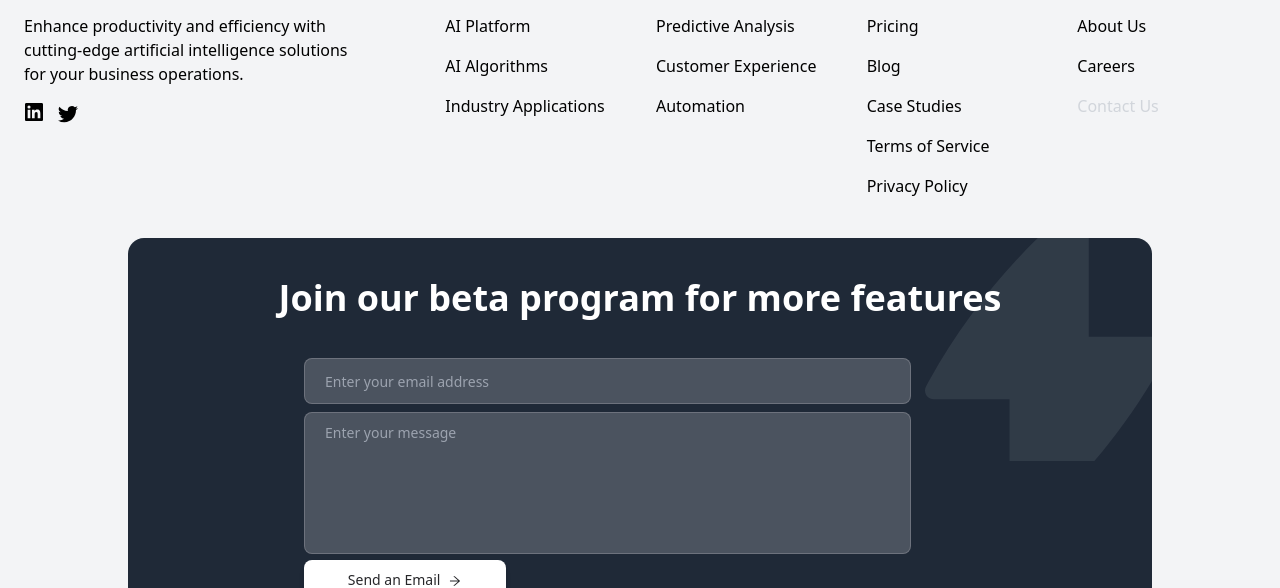
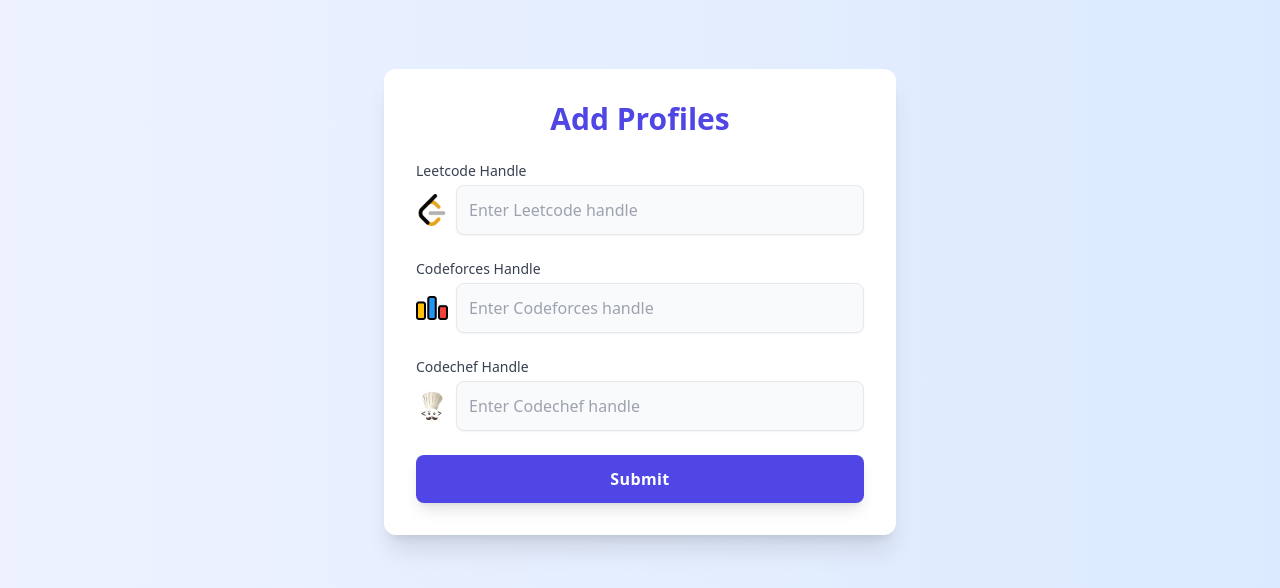
Before and after one commit to codebyravi7/Algosphere_frontend, a React (Vite) app: page /add-profiles in a window 1280 px wide. Shown: the part 130-718 px from the top of the page. Built offline with nearby package versions, Linux system fonts and the light colour scheme; no server answers; sample sign-in values are in the browser's storage; what cloudinary-core would draw is missing.

Commit message:
"good changes"

```diff
--- a/src/codingProfiles/Coding/AllProfile.jsx
+++ b/src/codingProfiles/Coding/AllProfile.jsx
@@ -2,9 +2,9 @@ import React from "react";
 import CodechefProfile from "../codechef/Profile";
 import LeetcodeProfile from "../leetcode/Profile";
 import CodeforcesProfile from "../codeforces/Profile";
-function AllProfile({username1,username2,username3}) {
+function AllProfile({ username1, username2, username3 }) {
   return (
-    <div className="p-10 bg-gray-100 min-h-screen">
+    <div className="p-10 bg-gray-50 text-black dark:bg-gray-700 dark:text-white min-h-screen">
       <CodechefProfile username={username1} />
       <LeetcodeProfile username={username2} />
       <CodeforcesProfile username={username3} />
--- a/src/codingProfiles/codechef/Profile.jsx
+++ b/src/codingProfiles/codechef/Profile.jsx
@@ -8,9 +8,11 @@ const ProfileCard = ({ username = "pritishtomar_1" }) => {
 
   useEffect(() => {
     fetchData(username);
-  }, []);
-  if (loading) return <div>Loading...</div>;
-  if (error) return <div>{error}</div>;
+  }, [username]);
+
+  if (loading)
+    return <div className="text-center text-gray-500">Loading...</div>;
+  if (error) return <div className="text-red-500 text-center">{error}</div>;
 
   const {
     profile,
@@ -29,59 +31,68 @@ const ProfileCard = ({ username = "pritishtomar_1" }) => {
   return (
     <>
       {data?.success ? (
-        <div className="w-full max-w-full mx-auto bg-white shadow-lg rounded-lg p-6">
-          {/* Profile Header */}
-          <div className="flex items-center space-x-4 mb-6">
-            <img
-              src={profile}
-              alt="Profile"
-              className="w-16 h-16 rounded-full object-cover border-2 border-blue-500"
-            />
-            <div>
-              <h2 className="text-2xl font-bold text-blue-600">{name}</h2>
-              <p className="text-gray-600 text-sm">{stars}</p>
+        <div className="w-full max-w-5xl mx-auto bg-gray-200 dark:bg-gray-800 shadow-lg rounded-lg p-6 transition-all duration-300">
+          {/* Profile and Contest Chart */}
+          <div className="flex flex-col lg:flex-row lg:space-x-6 items-center lg:items-start">
+            {/* Profile Section */}
+            <div className="w-full lg:w-1/3 flex flex-col items-center bg-blue-50 dark:bg-gray-900 p-6 rounded-lg">
+              <img
+                src={profile}
+                alt="Profile"
+                className="w-24 h-24 rounded-full object-cover border-4 border-blue-500 mb-4"
+              />
+              <h2 className="text-3xl font-bold text-blue-600 dark:text-blue-400 mb-2">
+                {name}
+              </h2>
+              <p className="text-gray-600 dark:text-gray-400 text-sm">
+                {stars}
+              </p>
+
+              {/* Country and Rating Info */}
+              <div className="mt-4 flex items-center space-x-2">
+                <img src={countryFlag} alt="Country Flag" className="w-6 h-6" />
+                <span className="text-gray-600 dark:text-gray-400">
+                  {countryName}
+                </span>
+              </div>
+              <p className="text-lg font-semibold mt-2 text-gray-900 dark:text-white">
+                Current Rating:{" "}
+                <span className="text-green-500">{currentRating}</span>
+              </p>
+              <p className="text-sm text-gray-500 dark:text-gray-400">
+                Highest Rating: {highestRating}
+              </p>
+
+              {/* Rank Info */}
+              <div className="mt-4 space-y-2 text-center">
+                <p className="text-lg text-gray-900 dark:text-white">
+                  Global Rank:{" "}
+                  <span className="font-semibold">{globalRank}</span>
+                </p>
+                <p className="text-lg text-gray-900 dark:text-white">
+                  Country Rank:{" "}
+                  <span className="font-semibold">{countryRank}</span>
+                </p>
+              </div>
+            </div>
+
+            {/* Contest Rating Chart */}
+            <div className="w-full lg:w-2/3 mt-6 lg:mt-0 ">
+              <h3 className="text-center text-2xl  font-serif text-gray-900 dark:text-white mb-4">
+                Contest History
+              </h3>
+              <ContestRatingChart ratingData={ratingData} />
             </div>
           </div>
 
-          {/* Country and Rating Info */}
-          <div className="mt-4">
-            <div className="flex items-center space-x-2">
-              <img src={countryFlag} alt="Country Flag" className="w-6 h-6" />
-              <span className="text-gray-600">{countryName}</span>
-            </div>
-            <p className="text-xl font-semibold mt-2">
-              Current Rating:{" "}
-              <span className="text-green-500">{currentRating}</span>
-            </p>
-            <p className="text-sm text-gray-500">
-              Highest Rating: {highestRating}
-            </p>
-          </div>
-
-          {/* Rank Info */}
-          <div className="mt-4 space-y-2">
-            <p className="text-lg">
-              Global Rank: <span className="font-semibold">{globalRank}</span>
-            </p>
-            <p className="text-lg">
-              Country Rank: <span className="font-semibold">{countryRank}</span>
-            </p>
-          </div>
-
-          {/* Last Active */}
-          <div className="lastactive mt-6">
+          {/* Last Active Section */}
+          <div className="lastactive mt-8">
             <LastActive heatMap={heatMap} />
-          </div>
-
-          {/* Contest Ratings */}
-          <div className="mt-6">
-            <h3 className="text-lg font-semibold">Contest History</h3>
-            <ContestRatingChart ratingData={ratingData} />
           </div>
         </div>
       ) : (
-        <div className="flex justify-center items-center h-full mb-4">
-          <h1>No such user Found</h1>
+        <div className="flex justify-center items-center h-full mb-4 text-gray-500 dark:text-gray-300">
+          <h1>No such user found</h1>
         </div>
       )}
     </>
--- a/src/components/profile/ProfileHeader.jsx
+++ b/src/components/profile/ProfileHeader.jsx
@@ -9,11 +9,13 @@ const ProfileHeader = ({ fullName, profilePic }) => {
         <img
           src={profilePic}
           alt={`${fullName}'s profile`}
-          className="w-24 h-24 rounded-full border-4 border-white shadow-md"
+          className="w-24 h-24 rounded-full border-4 border-white shadow-md text-white"
         />
         <div>
           <h1 className="text-3xl font-bold">{fullName}</h1>
-          <p className="text-lg mt-2 italic">{"Coder || Enthusiast || Developer || Happy || Code-Eat-Sleep"}</p>
+          <p className="text-lg mt-2 italic">
+            {"Coder || Enthusiast || Developer || Happy || Code-Eat-Sleep"}
+          </p>
         </div>
       </div>
     </header>
--- a/src/hooks/useSignup.jsx
+++ b/src/hooks/useSignup.jsx
@@ -2,11 +2,12 @@ import { useState } from "react";
 import toast from "react-hot-toast";
 import { useAuthContext } from "../context/AuthContext";
 import axios from "axios";
+import { useNavigate } from "react-router-dom";
 
 const useSignup = () => {
   const [loading, setLoading] = useState(false);
   const { setAuthUser } = useAuthContext();
-
+  const navigate = useNavigate();
   const signup = async ({
     fullName,
     username,
@@ -24,6 +25,7 @@ const useSignup = () => {
     if (!success) return;
 
     setLoading(true);
+    console.log(`${import.meta.env.VITE_APP_URL}`);
     try {
       const response = await axios.post(
         `${import.meta.env.VITE_APP_URL}/api/auth/signup`,
@@ -42,9 +44,11 @@ const useSignup = () => {
         throw new Error(data.error);
       }
 
+
       // Save user data to local storage and update authentication state
       localStorage.setItem("jwt", JSON.stringify(data));
       setAuthUser(data);
+      navigate("/add-profiles");
     } catch (error) {
       toast.error(error.message); // Display error message
     } finally {
--- /dev/null
+++ b/src/pages/AddProfiles.jsx
@@ -0,0 +1,145 @@
+import { useState } from "react";
+import lclogo from "../../public/images/platforms/leetcode.png";
+import cflogo from "../../public/images/platforms/codeforces.png";
+import cclogo from "../../public/images/platforms/codechef.jpeg";
+import axios from "axios";
+import { useAuthContext } from "../context/AuthContext";
+import { useNavigate } from "react-router-dom";
+
+const AddProfile = () => {
+  const { token } = useAuthContext();
+  const navigate = useNavigate();
+  const [handles, setHandles] = useState({
+    leetcode: "",
+    codeforces: "",
+    codechef: "",
+  });
+
+  const handleChange = (e) => {
+    const { name, value } = e.target;
+    setHandles({
+      ...handles,
+      [name]: value,
+    });
+  };
+
+  const handleSubmit = async (e) => {
+    e.preventDefault();
+    if (
+      handles.leetcode == "" ||
+      handles.codechef == "" ||
+      handles.codeforces == ""
+    ) {
+      alert("Please fill all the fields");
+      return;
+    }
+    try {
+      const api = await axios.post(
+        `${import.meta.env.VITE_APP_URL}/api/user/add-profiles`,
+        {
+          leetcode: handles.leetcode,
+          codeforces: handles.codeforces,
+          codechef: handles.codechef,
+        },
+        {
+          headers: { "Content-Type": "Application/json", Auth: token },
+          withCredentials: true,
+        }
+      );
+      const data = api?.data;
+      console.log("data from the add-profiles", data);
+      navigate("/");
+    } catch (err) {
+      console.log("Error in adding Profiles: ", err);
+    }
+  };
+
+  return (
+    <div className="pt-20 min-h-screen flex items-center justify-center bg-gradient-to-r from-indigo-50 to-blue-100 dark:from-gray-900 dark:to-gray-700 p-4">
+      <div className="bg-white dark:bg-gray-800 p-8 rounded-xl shadow-xl w-full max-w-lg transform transition duration-500 hover:scale-105">
+        <h1 className="text-3xl font-bold text-center mb-6 text-indigo-600 dark:text-indigo-400">
+          Add Profiles
+        </h1>
+        <form onSubmit={handleSubmit} className="space-y-6">
+          <div>
+            <label
+              htmlFor="leetcode"
+              className="block text-sm font-medium text-gray-700 dark:text-gray-300"
+            >
+              Leetcode Handle
+            </label>
+            <div className="flex items-center mt-1">
+              <img src={lclogo} alt="Leetcode Logo" className="w-8 h-8 mr-2" />
+              <input
+                type="text"
+                id="leetcode"
+                name="leetcode"
+                value={handles.leetcode}
+                onChange={handleChange}
+                placeholder="Enter Leetcode handle"
+                className="p-3 w-full border rounded-lg shadow-sm focus:ring-indigo-500 focus:border-indigo-500 bg-gray-50 dark:bg-gray-700 text-gray-900 dark:text-gray-200"
+              />
+            </div>
+          </div>
+
+          <div>
+            <label
+              htmlFor="codeforces"
+              className="block text-sm font-medium text-gray-700 dark:text-gray-300"
+            >
+              Codeforces Handle
+            </label>
+            <div className="flex items-center mt-1">
+              <img
+                src={cflogo}
+                alt="Codeforces Logo"
+                className="w-8 h-8 mr-2"
+              />
+              <input
+                type="text"
+                id="codeforces"
+                name="codeforces"
+                value={handles.codeforces}
+                onChange={handleChange}
+                placeholder="Enter Codeforces handle"
+                className="p-3 w-full border rounded-lg shadow-sm focus:ring-indigo-500 focus:border-indigo-500 bg-gray-50 dark:bg-gray-700 text-gray-900 dark:text-gray-200"
+              />
+            </div>
+          </div>
+
+          <div>
+            <label
+              htmlFor="codechef"
+              className="block text-sm font-medium text-gray-700 dark:text-gray-300"
+            >
+              Codechef Handle
+            </label>
+            <div className="flex items-center mt-1">
+              <img src={cclogo} alt="Codechef Logo" className="w-8 h-8 mr-2" />
+              <input
+                type="text"
+                id="codechef"
+                name="codechef"
+                value={handles.codechef}
+                onChange={handleChange}
+                placeholder="Enter Codechef handle"
+                className="p-3 w-full border rounded-lg shadow-sm focus:ring-indigo-500 focus:border-indigo-500 bg-gray-50 dark:bg-gray-700 text-gray-900 dark:text-gray-200"
+              />
+            </div>
+          </div>
+
+          <div className="text-center">
+            <button
+              type="submit"
+              className="w-full bg-indigo-600 dark:bg-indigo-500 text-white py-3 px-4 rounded-lg font-semibold tracking-wide hover:bg-indigo-700 dark:hover:bg-indigo-600 transition duration-300 ease-in-out focus:outline-none focus:ring-2 focus:ring-indigo-500 focus:ring-offset-2 shadow-lg"
+            >
+              Submit
+            </button>
+          </div>
+        </form>
+      </div>
+    </div>
+  );
+};
+
+export default AddProfile;
--- a/src/pages/register/Register.jsx
+++ b/src/pages/register/Register.jsx
@@ -1,7 +1,8 @@
-import { Link } from "react-router-dom";
+import { Link} from "react-router-dom";
 import GenderCheckbox from "./GenderCheckbox";
 import { useState } from "react";
 import useSignup from "../../hooks/useSignup";
+
 
 export default function Register() {
   const [inputs, setInputs] = useState({
```
Also changed, not shown: src/codingProfiles/codechef/ContestRatingChart.jsx (+10 -1 lines), src/hooks/useLogout.jsx (+4 -4 lines), src/pages/UserProfile.jsx (+13 -6 lines).
